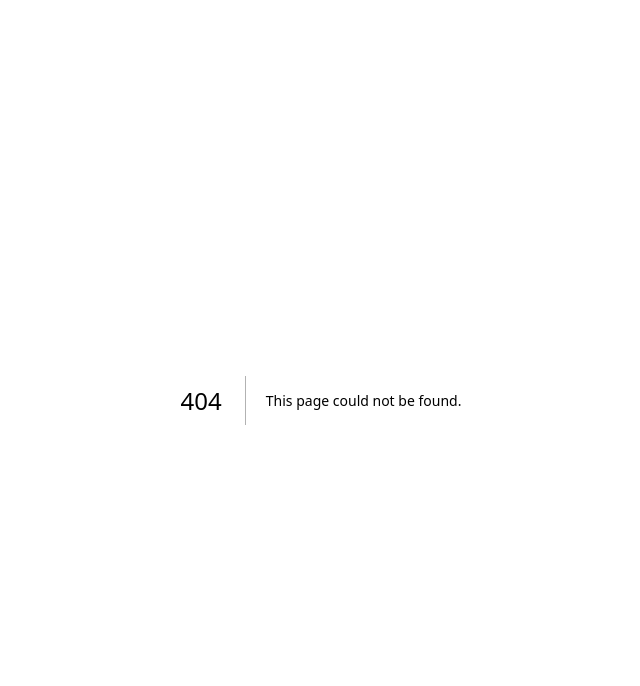
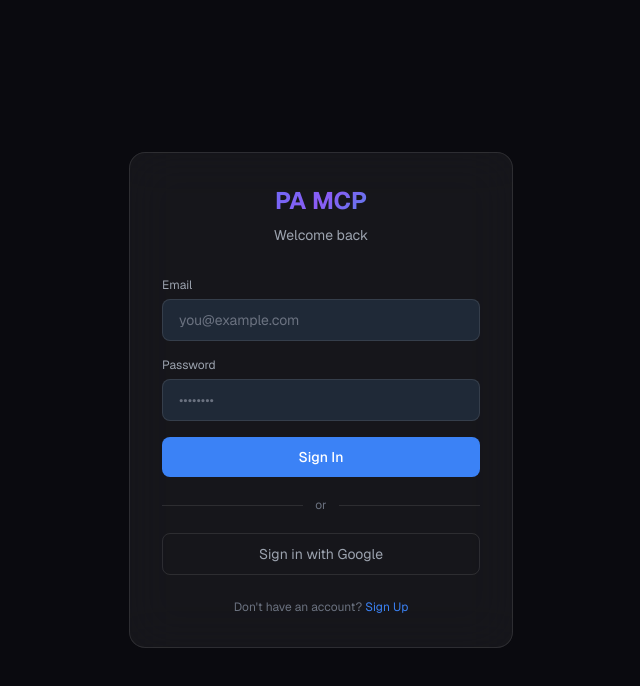
Before and after one commit to theamargupta/personal-assitant-mcp, a Next.js app: page /login in a window 1280 px wide. Before the commit this address had no page. Shown: the top 686 px of the page, without its empty margins (319-959 px from the left). Built offline with nearby package versions, Linux system fonts and the light colour scheme.

Commit message:
feat(web): add dark glassmorphic login and signup pages

```diff
--- /dev/null
+++ b/app/(auth)/layout.tsx
@@ -0,0 +1,7 @@
+export default function AuthLayout({ children }: { children: React.ReactNode }) {
+  return (
+    <div className="min-h-screen bg-bg-primary flex items-center justify-center p-4">
+      {children}
+    </div>
+  )
+}
--- /dev/null
+++ b/app/(auth)/login/page.tsx
@@ -0,0 +1,106 @@
+'use client'
+
+import { useState } from 'react'
+import { useRouter } from 'next/navigation'
+import Link from 'next/link'
+import { createClient } from '@/lib/supabase/client'
+
+export default function LoginPage() {
+  const [email, setEmail] = useState('')
+  const [password, setPassword] = useState('')
+  const [error, setError] = useState('')
+  const [loading, setLoading] = useState(false)
+  const router = useRouter()
+
+  async function handleSubmit(e: React.FormEvent) {
+    e.preventDefault()
+    setError('')
+    setLoading(true)
+
+    const supabase = createClient()
+    const { error } = await supabase.auth.signInWithPassword({ email, password })
+
+    if (error) {
+      setError(error.message)
+      setLoading(false)
+    } else {
+      router.push('/dashboard')
+    }
+  }
+
+  async function handleGoogleSignIn() {
+    const supabase = createClient()
+    await supabase.auth.signInWithOAuth({
+      provider: 'google',
+      options: { redirectTo: `${window.location.origin}/auth/callback` },
+    })
+  }
+
+  return (
+    <div className="w-full max-w-sm">
+      <div className="glass rounded-2xl p-8">
+        {/* Logo */}
+        <div className="text-center mb-8">
+          <h1 className="text-2xl font-bold gradient-text">PA MCP</h1>
+          <p className="text-text-secondary text-sm mt-2">Welcome back</p>
+        </div>
+
+        <form onSubmit={handleSubmit} className="space-y-4">
+          <div>
+            <label className="block text-xs text-text-secondary mb-1.5">Email</label>
+            <input
+              type="email"
+              value={email}
+              onChange={(e) => setEmail(e.target.value)}
+              required
+              className="w-full px-4 py-2.5 rounded-lg bg-[#1f2937] border border-white/10 text-text-primary text-sm placeholder:text-text-muted focus:outline-none focus:ring-2 focus:ring-accent-blue/50"
+              placeholder="you@example.com"
+            />
+          </div>
+          <div>
+            <label className="block text-xs text-text-secondary mb-1.5">Password</label>
+            <input
+              type="password"
+              value={password}
+              onChange={(e) => setPassword(e.target.value)}
+              required
+              className="w-full px-4 py-2.5 rounded-lg bg-[#1f2937] border border-white/10 text-text-primary text-sm placeholder:text-text-muted focus:outline-none focus:ring-2 focus:ring-accent-blue/50"
+              placeholder="••••••••"
+            />
+          </div>
+
+          {error && (
+            <p className="text-xs text-red-400 bg-red-500/10 px-3 py-2 rounded-lg">{error}</p>
+          )}
+
+          <button
+            type="submit"
+            disabled={loading}
+            className="w-full py-2.5 rounded-lg bg-accent-blue hover:bg-accent-blue/90 text-white text-sm font-medium transition-all disabled:opacity-50"
+          >
+            {loading ? 'Signing in...' : 'Sign In'}
+          </button>
+        </form>
+
+        {/* Divider */}
+        <div className="flex items-center gap-3 my-5">
+          <div className="flex-1 h-px bg-white/10" />
+          <span className="text-xs text-text-muted">or</span>
+          <div className="flex-1 h-px bg-white/10" />
+        </div>
+
+        <button
+          onClick={handleGoogleSignIn}
+          className="w-full py-2.5 rounded-lg border border-white/10 text-text-secondary text-sm hover:bg-white/5 transition-all"
+        >
+          Sign in with Google
+        </button>
+
+        <p className="text-center text-xs text-text-muted mt-6">
+          Don&apos;t have an account?{' '}
+          <Link href="/signup" className="text-accent-blue hover:underline">Sign Up</Link>
+        </p>
+      </div>
+    </div>
+  )
+}
--- /dev/null
+++ b/app/(auth)/signup/page.tsx
@@ -0,0 +1,119 @@
+'use client'
+
+import { useState } from 'react'
+import Link from 'next/link'
+import { createClient } from '@/lib/supabase/client'
+
+export default function SignupPage() {
+  const [email, setEmail] = useState('')
+  const [password, setPassword] = useState('')
+  const [confirmPassword, setConfirmPassword] = useState('')
+  const [error, setError] = useState('')
+  const [success, setSuccess] = useState(false)
+  const [loading, setLoading] = useState(false)
+
+  async function handleSubmit(e: React.FormEvent) {
+    e.preventDefault()
+    setError('')
+
+    if (password !== confirmPassword) {
+      setError('Passwords do not match')
+      return
+    }
+
+    setLoading(true)
+    const supabase = createClient()
+    const { error } = await supabase.auth.signUp({ email, password })
+
+    if (error) {
+      setError(error.message)
+      setLoading(false)
+    } else {
+      setSuccess(true)
+      setLoading(false)
+    }
+  }
+
+  if (success) {
+    return (
+      <div className="w-full max-w-sm">
+        <div className="glass rounded-2xl p-8 text-center">
+          <div className="text-4xl mb-4">✉️</div>
+          <h2 className="text-lg font-semibold text-text-primary mb-2">Check your email</h2>
+          <p className="text-sm text-text-secondary">
+            We sent a confirmation link to <strong>{email}</strong>. Click it to activate your account.
+          </p>
+          <Link href="/login" className="inline-block mt-6 text-sm text-accent-blue hover:underline">
+            Back to Login
+          </Link>
+        </div>
+      </div>
+    )
+  }
+
+  return (
+    <div className="w-full max-w-sm">
+      <div className="glass rounded-2xl p-8">
+        {/* Logo */}
+        <div className="text-center mb-8">
+          <h1 className="text-2xl font-bold gradient-text">PA MCP</h1>
+          <p className="text-text-secondary text-sm mt-2">Create Account</p>
+        </div>
+
+        <form onSubmit={handleSubmit} className="space-y-4">
+          <div>
+            <label className="block text-xs text-text-secondary mb-1.5">Email</label>
+            <input
+              type="email"
+              value={email}
+              onChange={(e) => setEmail(e.target.value)}
+              required
+              className="w-full px-4 py-2.5 rounded-lg bg-[#1f2937] border border-white/10 text-text-primary text-sm placeholder:text-text-muted focus:outline-none focus:ring-2 focus:ring-accent-blue/50"
+              placeholder="you@example.com"
+            />
+          </div>
+          <div>
+            <label className="block text-xs text-text-secondary mb-1.5">Password</label>
+            <input
+              type="password"
+              value={password}
+              onChange={(e) => setPassword(e.target.value)}
+              required
+              minLength={6}
+              className="w-full px-4 py-2.5 rounded-lg bg-[#1f2937] border border-white/10 text-text-primary text-sm placeholder:text-text-muted focus:outline-none focus:ring-2 focus:ring-accent-blue/50"
+              placeholder="••••••••"
+            />
+          </div>
+          <div>
+            <label className="block text-xs text-text-secondary mb-1.5">Confirm Password</label>
+            <input
+              type="password"
+              value={confirmPassword}
+              onChange={(e) => setConfirmPassword(e.target.value)}
+              required
+              className="w-full px-4 py-2.5 rounded-lg bg-[#1f2937] border border-white/10 text-text-primary text-sm placeholder:text-text-muted focus:outline-none focus:ring-2 focus:ring-accent-blue/50"
+              placeholder="••••••••"
+            />
+          </div>
+
+          {error && (
+            <p className="text-xs text-red-400 bg-red-500/10 px-3 py-2 rounded-lg">{error}</p>
+          )}
+
+          <button
+            type="submit"
+            disabled={loading}
+            className="w-full py-2.5 rounded-lg bg-accent-blue hover:bg-accent-blue/90 text-white text-sm font-medium transition-all disabled:opacity-50"
+          >
+            {loading ? 'Creating account...' : 'Create Account'}
+          </button>
+        </form>
+
+        <p className="text-center text-xs text-text-muted mt-6">
+          Already have an account?{' '}
+          <Link href="/login" className="text-accent-blue hover:underline">Sign In</Link>
+        </p>
+      </div>
+    </div>
+  )
+}
```
